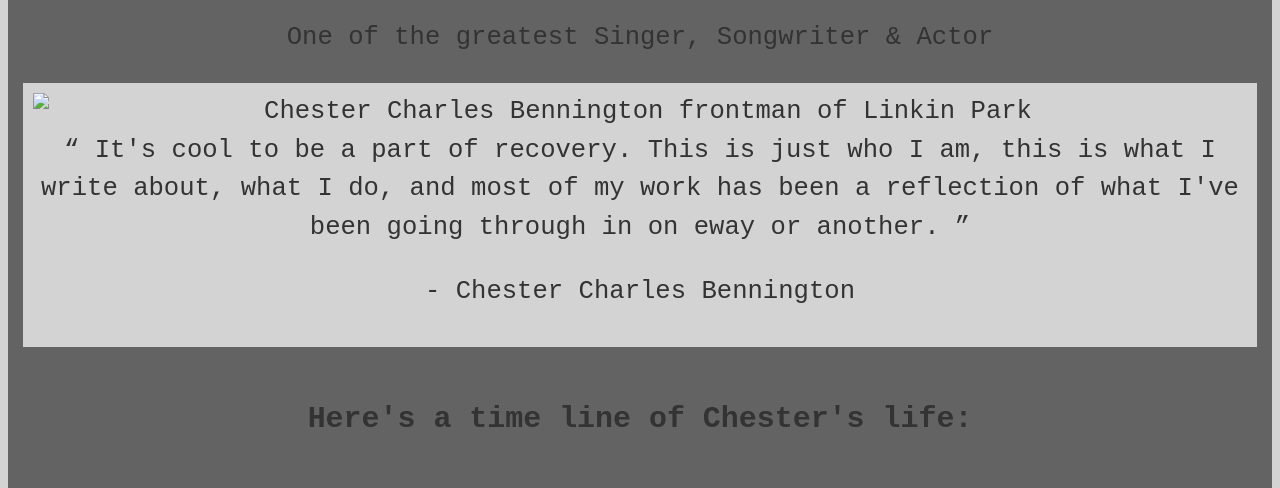
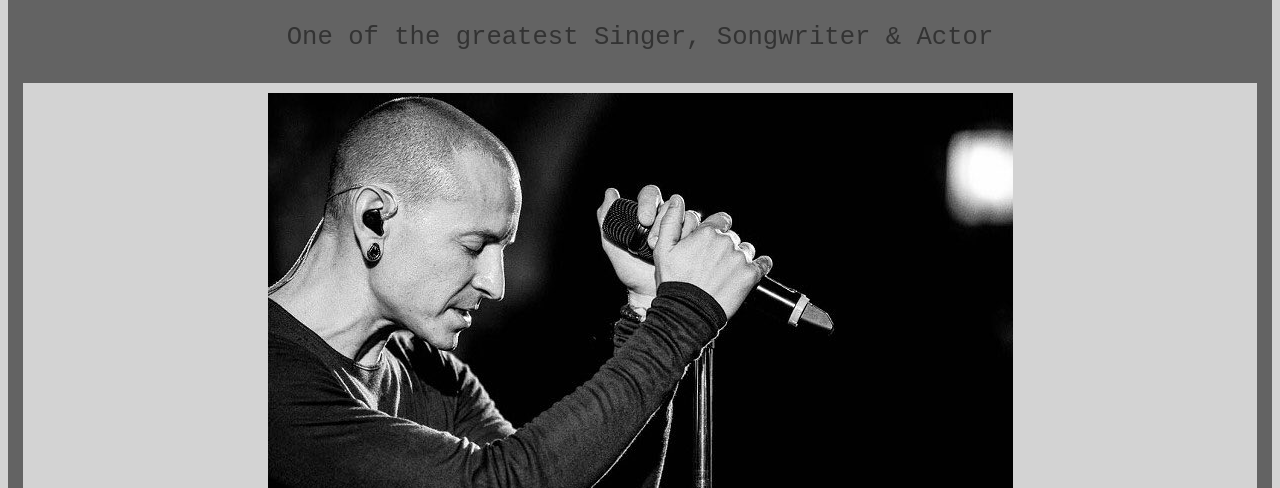
Before and after one commit to MarcelVoigt92/TributePage, a plain HTML site: page index.html in a window 1280 px wide. Shown: the part 128-616 px from the top of the page. Drawn offline with Linux system fonts and the light colour scheme; the site is published under a folder, as on GitHub Pages, so addresses that start at the root find nothing.

Commit message:
site is ready to deploy

```diff
--- a/index.html
+++ b/index.html
@@ -21,7 +21,7 @@
       <figure id="img-div">
         <img
           id="image"
-          src="/images/chester.jpeg"
+          src="./images/chester.jpeg"
           alt="Chester Charles Bennington frontman of Linkin Park"
         />
         <q id="img-caption">
```
